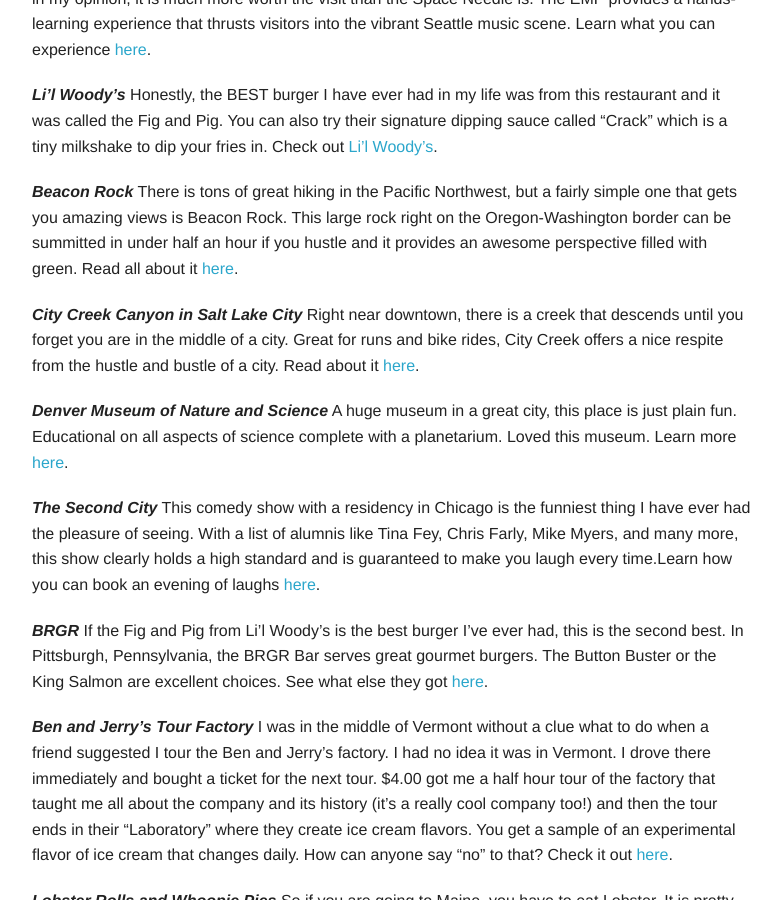
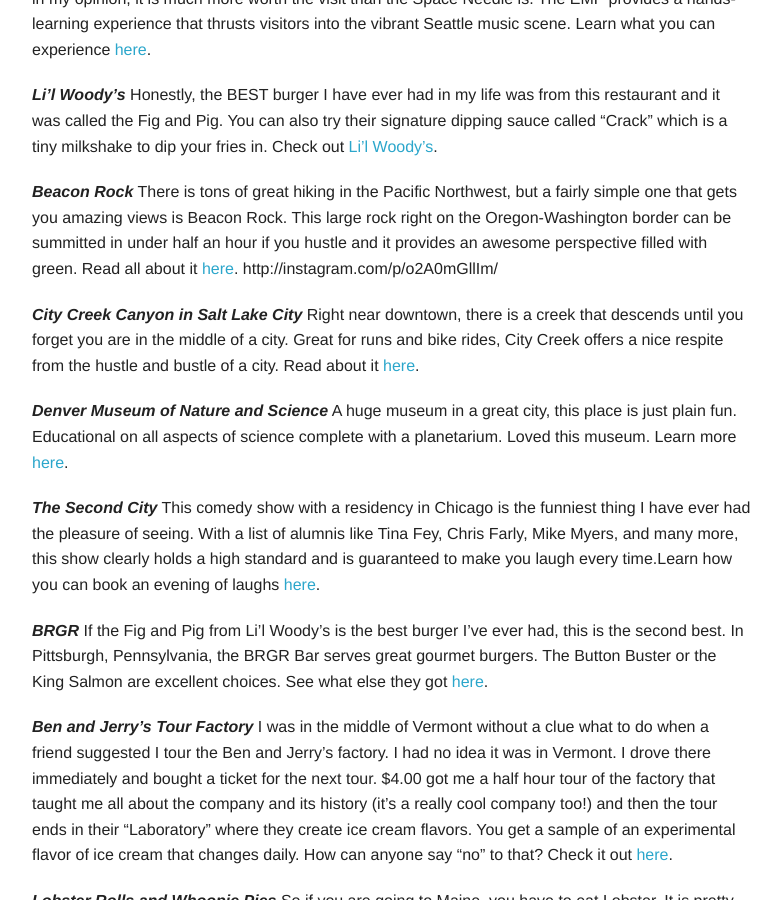
Before and after one commit to atrivialhero/atrivialhero.github.io, a Jekyll site: the page built from love.md, in a window 1280 px wide and 900 px high, scrolled down 7515 px. Shown: the whole window, without its empty margins (373-1154 px from the left). Built offline with Jekyll 4.4.1, drawn with Linux system fonts in a browser that asks for light colours; some web fonts are replaced; Markdown is read by kramdown in place of the engine named in the settings; some of the changed lines change nothing that is shown.

Commit message:
Update love.md

```diff
--- a/love.md
+++ b/love.md
@@ -224,6 +224,7 @@
 
 ***Beacon Rock***
 There is tons of great hiking in the Pacific Northwest, but a fairly simple one that gets you amazing views is Beacon Rock. This large rock right on the Oregon-Washington border can be summitted in under half an hour if you hustle and it provides an awesome perspective filled with green. Read all about it <a href="http://www.parks.wa.gov/474/Beacon-Rock" target="_blank">here</a>.
+http://instagram.com/p/o2A0mGllIm/
 
 ***City Creek Canyon in Salt Lake City***
 Right near downtown, there is a creek that descends until you forget you are in the middle of a city. Great for runs and bike rides, City Creek offers a nice respite from the hustle and bustle of a city. Read about it <a href="http://slctrackclub.org/?p=242" target="_blank">here</a>.
```
